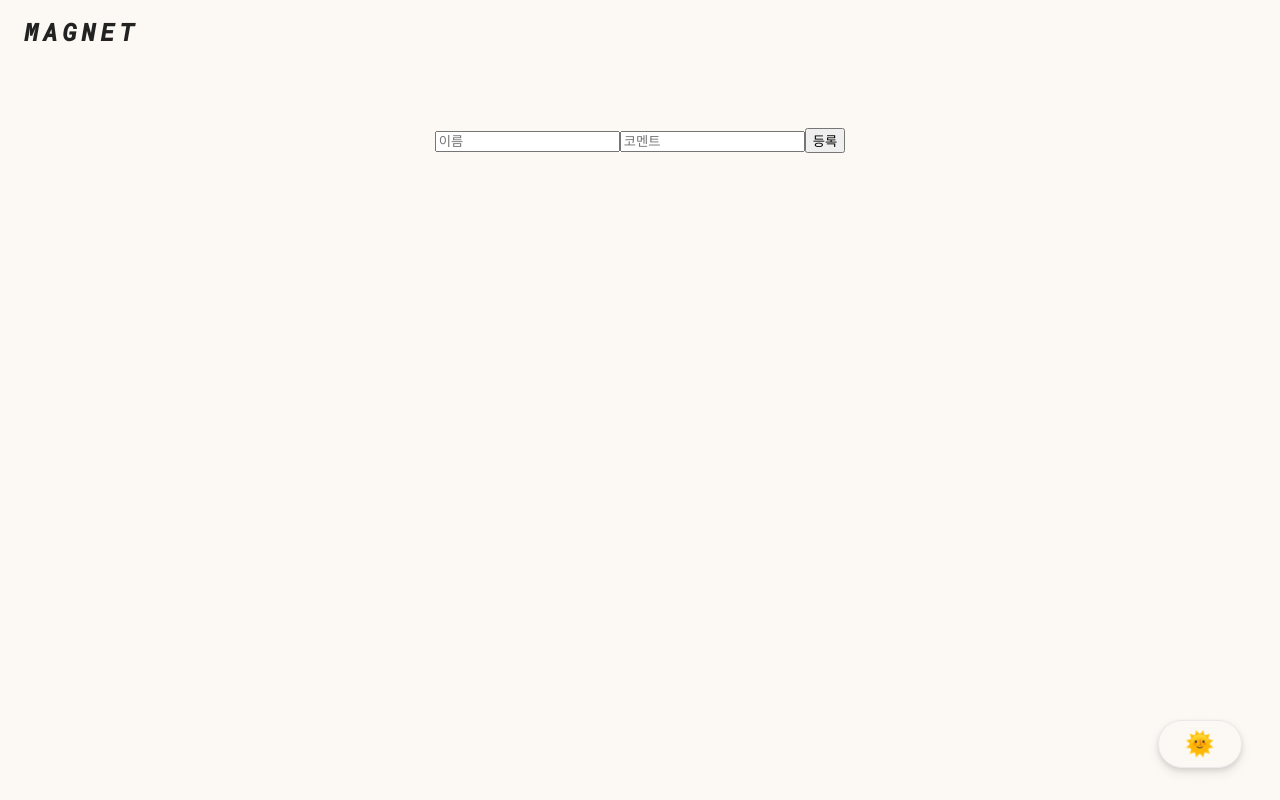
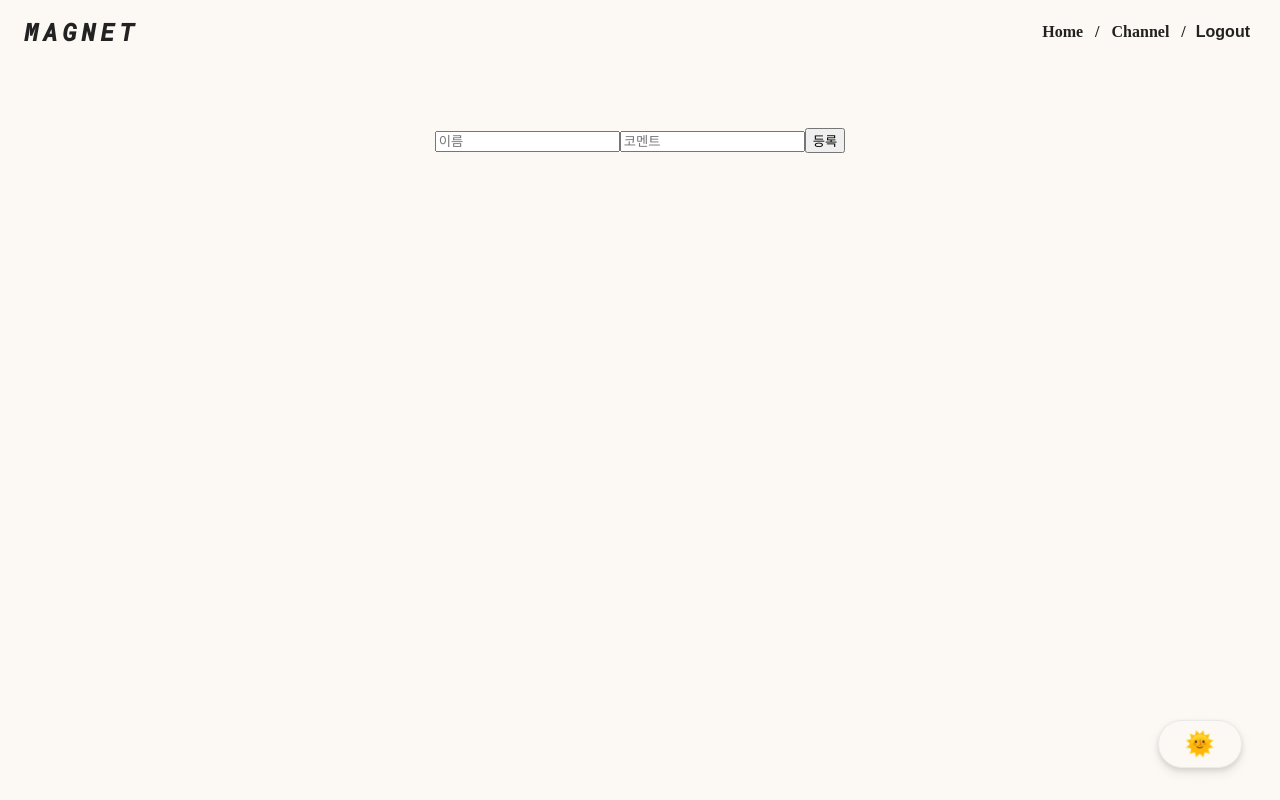
Before and after one commit to yoojin-kwon/magnet_desktop, a React (Create React App) app: page /channel in a window 1280 px wide. Built offline with nearby package versions, Linux system fonts and the light colour scheme; no server answers.

Commit message:
Feat: channel component 네비게이션 설정

```diff
--- a/src/components/channel.jsx
+++ b/src/components/channel.jsx
@@ -1,11 +1,19 @@
 import React, { useRef } from 'react';
-import { firebaseDatabase } from '../service/firebase';
+import { firebaseDatabase, firebaseAuth } from '../service/firebase';
 import AppLayout from './AppLayout';
 
 const Channel = () => {
   const nameRef = useRef();
   const commentRef = useRef();
   const formRef = useRef();
+
+  const logout = (user) => {
+    if (user) {
+      return firebaseAuth.signOut();
+    } else {
+      return;
+    }
+  };
 
   const onSubmit = (event) => {
     event.preventDefault();
@@ -23,7 +31,7 @@ const Channel = () => {
   };
 
   return (
-    <AppLayout>
+    <AppLayout logout={logout}>
       <form ref={formRef} onSubmit={onSubmit}>
         <input ref={nameRef} type='text' placeholder='이름' />
         <input ref={commentRef} type='text' placeholder='코멘트' />
--- a/src/components/header.jsx
+++ b/src/components/header.jsx
@@ -16,8 +16,8 @@ const Header = ({ navigate, logout }) => {
               Home
             </NavLink>
             {'  '}/{'  '}
-            <NavLink to='/chat' theme={ThemeMode[0]}>
-              Chat
+            <NavLink to='/channel' theme={ThemeMode[0]}>
+              Channel
             </NavLink>
             {'  '}/{'  '}
             <Logout onClick={logout}>Logout</Logout>
```
